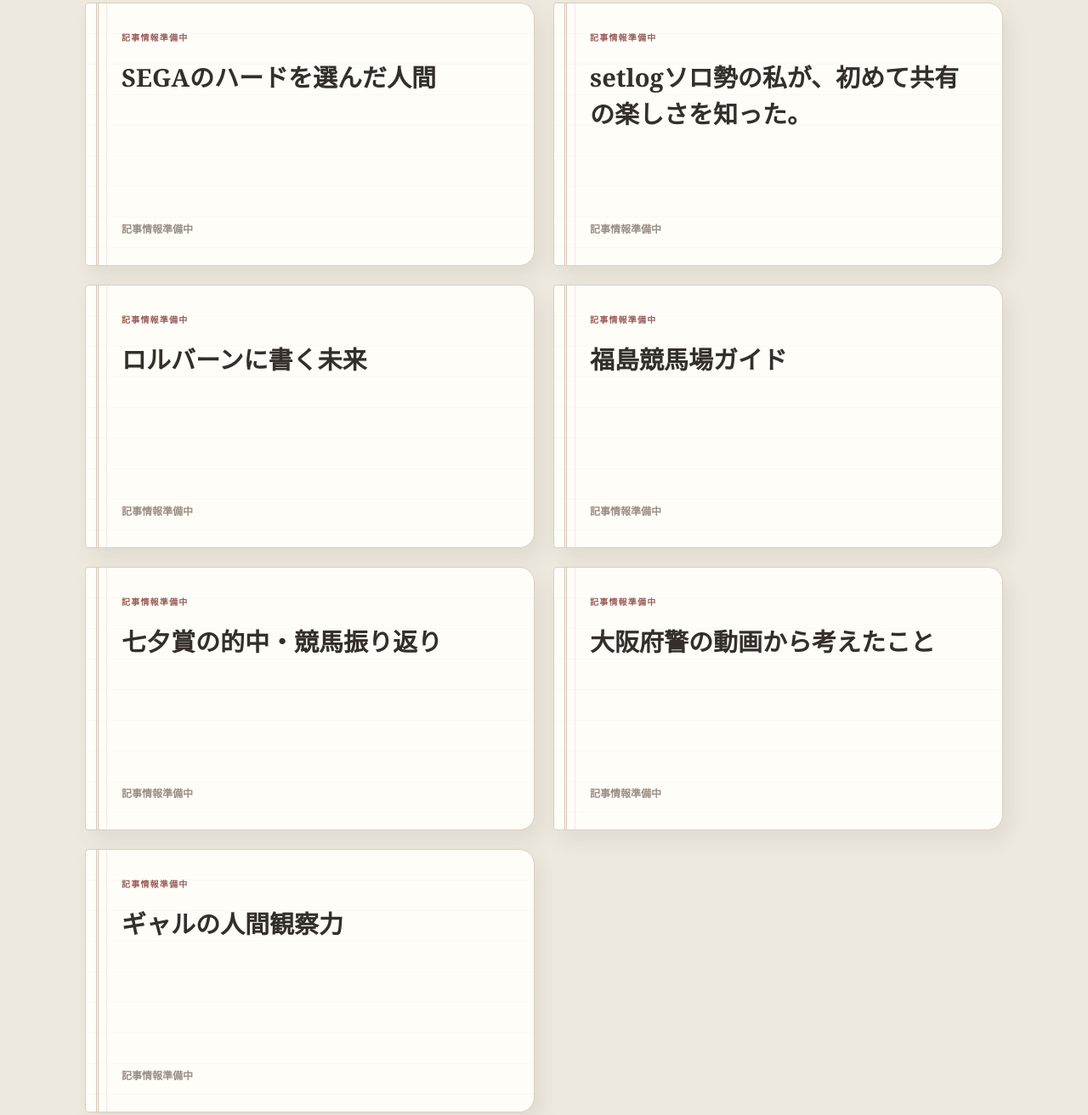
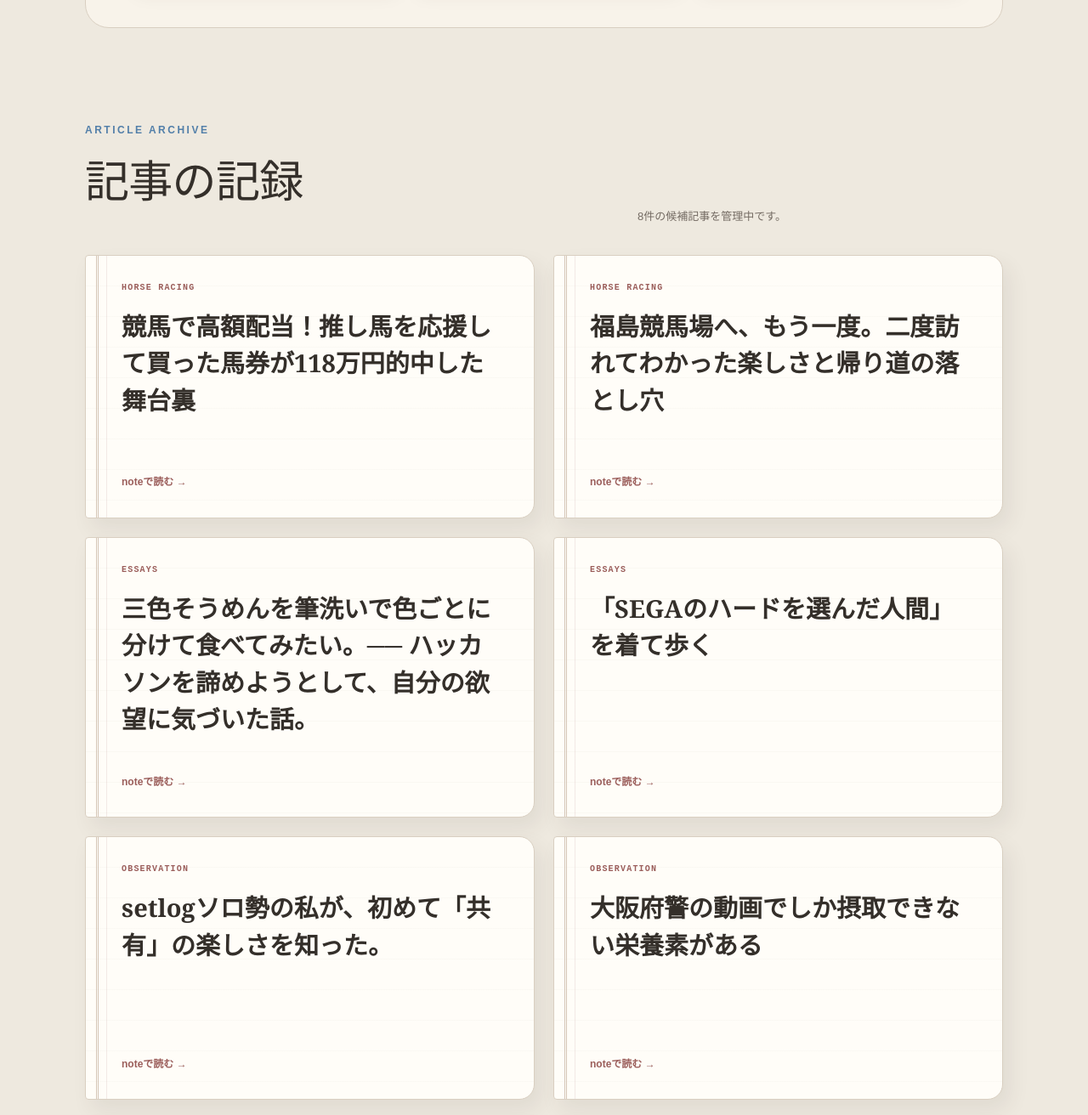
Before and after one commit to pluto007-lab/portfolio, a plain HTML site: page writing.html in a window 1280 px wide. Shown: the part 2020-3332 px from the top of the page at 85% size. Drawn offline with Linux system fonts and the light colour scheme.

Commit message:
Portfolio v2にWritingページとnote記事を追加

```diff
--- a/data/writing-articles.json
+++ b/data/writing-articles.json
@@ -1,100 +1,114 @@
 [
   {
-    "id": "sega-hardware",
-    "title": "SEGAのハードを選んだ人間",
-    "category": "",
+    "id": "horse-racing-1180000-yen",
+    "title": "競馬で高額配当！推し馬を応援して買った馬券が118万円的中した舞台裏",
+    "category": "Horse Racing",
     "excerpt": "",
     "trigger": "",
     "theme": "",
     "tags": [],
     "image": "",
-    "noteUrl": "",
-    "featured": false,
+    "noteUrl": "https://note.com/pluto91/n/nb6fb8ff01feb?sub_rt=share_sb",
+    "featured": true,
     "visible": true,
     "order": 1
   },
   {
-    "id": "setlog-solo-sharing",
-    "title": "setlogソロ勢の私が、初めて共有の楽しさを知った。",
-    "category": "",
+    "id": "fukushima-racecourse-return",
+    "title": "福島競馬場へ、もう一度。二度訪れてわかった楽しさと帰り道の落とし穴",
+    "category": "Horse Racing",
     "excerpt": "",
     "trigger": "",
     "theme": "",
     "tags": [],
     "image": "",
-    "noteUrl": "",
+    "noteUrl": "https://note.com/pluto91/n/nc8ffbb05941c?sub_rt=share_sb",
     "featured": false,
     "visible": true,
     "order": 2
   },
   {
-    "id": "rollbahn-future",
-    "title": "ロルバーンに書く未来",
-    "category": "",
+    "id": "three-color-somen-hackathon",
+    "title": "三色そうめんを筆洗いで色ごとに分けて食べてみたい。── ハッカソンを諦めようとして、自分の欲望に気づいた話。",
+    "category": "Essays",
     "excerpt": "",
     "trigger": "",
     "theme": "",
     "tags": [],
     "image": "",
-    "noteUrl": "",
+    "noteUrl": "https://note.com/pluto91/n/ndd5387681bfd?sub_rt=share_sb",
     "featured": false,
     "visible": true,
     "order": 3
   },
   {
-    "id": "fukushima-racecourse-guide",
-    "title": "福島競馬場ガイド",
-    "category": "",
+    "id": "wearing-sega-hardware",
+    "title": "「SEGAのハードを選んだ人間」を着て歩く",
+    "category": "Essays",
     "excerpt": "",
     "trigger": "",
     "theme": "",
     "tags": [],
     "image": "",
-    "noteUrl": "",
-    "featured": false,
+    "noteUrl": "https://note.com/pluto91/n/n1f9e5c0751f2?sub_rt=share_sb",
+    "featured": true,
     "visible": true,
     "order": 4
   },
   {
-    "id": "tanabata-sho-review",
-    "title": "七夕賞の的中・競馬振り返り",
-    "category": "",
+    "id": "setlog-solo-sharing",
+    "title": "setlogソロ勢の私が、初めて「共有」の楽しさを知った。",
+    "category": "Observation",
     "excerpt": "",
     "trigger": "",
     "theme": "",
     "tags": [],
     "image": "",
-    "noteUrl": "",
+    "noteUrl": "https://note.com/pluto91/n/n69eefa2f4f6a?sub_rt=share_sb",
     "featured": false,
     "visible": true,
     "order": 5
   },
   {
-    "id": "osaka-police-video",
-    "title": "大阪府警の動画から考えたこと",
-    "category": "",
+    "id": "osaka-police-video-nutrition",
+    "title": "大阪府警の動画でしか摂取できない栄養素がある",
+    "category": "Observation",
     "excerpt": "",
     "trigger": "",
     "theme": "",
     "tags": [],
     "image": "",
-    "noteUrl": "",
+    "noteUrl": "https://note.com/pluto91/n/nd8b577406be6?sub_rt=share_sb",
     "featured": false,
     "visible": true,
     "order": 6
   },
   {
-    "id": "gal-observation",
-    "title": "ギャルの人間観察力",
-    "category": "",
+    "id": "school-official-sns-detour",
+    "title": "学校公式SNSという、最高の寄り道。",
+    "category": "Making / Learning",
     "excerpt": "",
     "trigger": "",
     "theme": "",
     "tags": [],
     "image": "",
-    "noteUrl": "",
+    "noteUrl": "https://note.com/pluto91/n/nfe08ea822fe5?sub_rt=share_sb",
+    "featured": true,
+    "visible": true,
+    "order": 7
+  },
+  {
+    "id": "just-listening-unexpected-result",
+    "title": "話だけ聞くつもりだった。結果、やばいことになった。",
+    "category": "Making / Learning",
+    "excerpt": "",
+    "trigger": "",
+    "theme": "",
+    "tags": [],
+    "image": "",
+    "noteUrl": "https://note.com/pluto91/n/n0deff91c70ad?sub_rt=share_sb",
     "featured": false,
     "visible": true,
-    "order": 7
+    "order": 8
   }
 ]
--- a/writing.html
+++ b/writing.html
@@ -56,7 +56,7 @@
       <ol><li><span>01</span><p>日常の違和感を見逃さない</p></li><li><span>02</span><p>体験を具体的に書く</p></li><li><span>03</span><p>自分の「普通」を疑う</p></li><li><span>04</span><p>読んだ人が自分のことを考えられる文章を目指す</p></li><li><span>05</span><p>書くことで考えを整理する</p></li></ol>
     </section>
 
-    <section class="v2-section writing-note-cta" aria-labelledby="note-cta-title"><div><p class="v2-section-label">Read on note</p><h2 id="note-cta-title">noteで記事を読む</h2><p>noteプロフィールURLの確認後に接続します。</p></div><span class="v2-disabled-link" aria-label="noteプロフィールへのリンクは準備中">リンク準備中</span></section>
+    <section class="v2-section writing-note-cta" aria-labelledby="note-cta-title"><div><p class="v2-section-label">Read on note</p><h2 id="note-cta-title">noteで記事を読む</h2><p>noteで公開している記事をまとめてご覧いただけます。</p></div><a class="v2-text-link" href="https://note.com/pluto91" target="_blank" rel="noopener noreferrer">noteで記事を読む <span aria-hidden="true">→</span></a></section>
 
     <section class="v2-section writing-next" aria-labelledby="writing-next-title"><div><p class="v2-section-label">Next</p><h2 id="writing-next-title">次のカテゴリへ</h2></div><div><a href="planning.html">Planningを見る <span aria-hidden="true">→</span></a><span class="v2-disabled-link" aria-label="Labページは準備中">Labを見る（準備中）</span><span class="v2-disabled-link" aria-label="Contactページは準備中">Contactへ進む（準備中）</span></div></section>
   </main>
```
